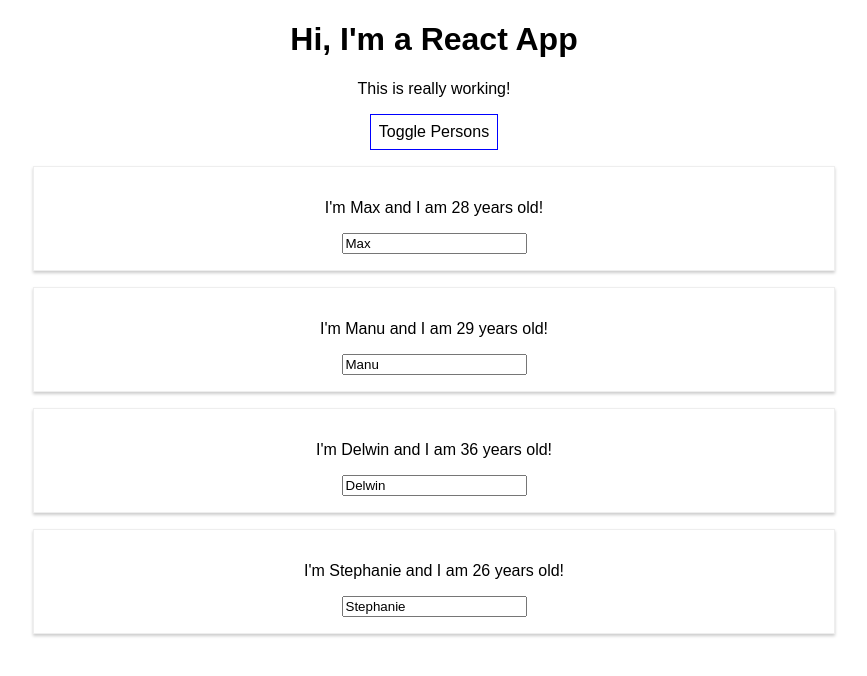
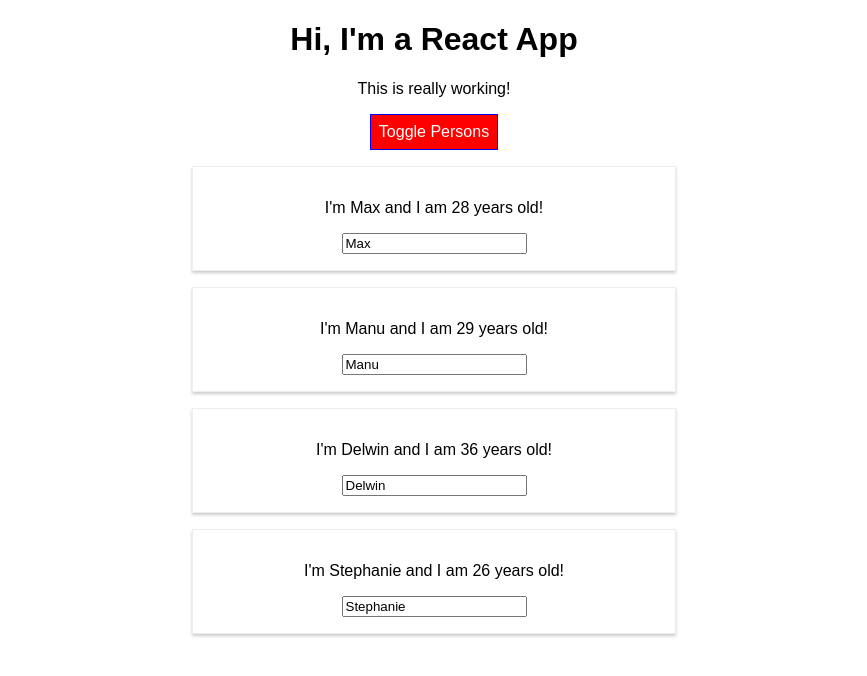
Before and after one commit to delwinbest/react-complete-guide-LEGACY, a React (Create React App) app: page / in a window 1280 px wide. Both pictures are taken after a click on the button "Toggle Persons". Shown: the top 676 px of the page, without its empty margins (206-1073 px from the left). Built offline with nearby package versions, Linux system fonts and the light colour scheme.

Commit message:
add radium

```diff
--- a/package.json
+++ b/package.json
@@ -3,6 +3,7 @@
   "version": "0.1.0",
   "private": true,
   "dependencies": {
+    "radium": "^0.26.1",
     "react": "^16.0.0-rc.3",
     "react-dom": "^16.0.0-rc.3",
     "react-scripts": "1.0.13"
@@ -12,5 +13,8 @@
     "build": "react-scripts build",
     "test": "react-scripts test --env=jsdom",
     "eject": "react-scripts eject"
+  },
+  "resolutions": {
+    "**/**/node-gyp": "5.0.0"
   }
 }
--- a/src/App.css
+++ b/src/App.css
@@ -1,3 +1,11 @@
 .App {
   text-align: center;
 }
+
+.red {
+  color: red;
+}
+
+.bold {
+  font-weight: bold;
+}
--- a/src/App.js
+++ b/src/App.js
@@ -1,6 +1,7 @@
 import React, { Component } from 'react';
 import './App.css';
 import Person from './Person/Person';
+import Radium, {StyleRoot} from 'radium';
 
 class App extends Component {
   state = {
@@ -44,11 +45,16 @@ class App extends Component {
 
   render () {
     const style = {
-      backgroundColor: 'white',
+      backgroundColor: 'green',
+      color: 'white',
       font: 'inherit',
       border: '1px solid blue',
       padding: '8px',
-      cursor: 'pointer'
+      cursor: 'pointer',
+      ':hover': {
+        backgroundColor: 'lightgreen',
+        color: 'black'
+      }
     };
 
     let persons = null;
@@ -66,20 +72,36 @@ class App extends Component {
           })}
         </div>
       );
+      style.backgroundColor = 'red';
+      style[':hover'] = {
+        backgroundColor: 'lightcoral',
+        color: 'black'
+      };
     }
 
+    let classes = [];
+    if (this.state.persons.length <= 2) {
+      classes.push('red');
+    }
+    if (this.state.persons.length <= 1) {
+      classes.push('bold');
+    }
+
+
     return (
+      <StyleRoot>
         <div className="App">
           <h1>Hi, I'm a React App</h1>
-        <p>This is really working!</p>
+          <p className={classes.join(' ')}>This is really working!</p>
           <button
             style={style}
             onClick={this.togglePersonsHandler}>Toggle Persons</button>
             {persons}
           </div>
+        </StyleRoot>
     );
     // return React.createElement('div', {className: 'App'}, React.createElement('h1', null, 'Does this work now?'));
   }
 }
 
-export default App;
+export default Radium(App);
--- a/src/Person/Person.js
+++ b/src/Person/Person.js
@@ -1,10 +1,17 @@
 import React from 'react';
+import Radium from 'radium';
 
 import './Person.css';
 
 const person = ( props ) => {
+    const style = {
+        '@media (min-width: 500px)': {
+            width: '450px'
+        }
+    };
+
     return (
-        <div className="Person">
+        <div className="Person" style={style}>
             <p onClick={props.click}>I'm {props.name} and I am {props.age} years old!</p>
             <p>{props.children}</p>
             <input type="text" onChange={props.changed} value={props.name} />
@@ -12,4 +19,4 @@ const person = ( props ) => {
     )
 };
 
-export default person;
+export default Radium(person);
```
Also changed, not shown: 1 other file (tests, documents, lock files or other folders). Lines whose indentation alone changed are shown as unchanged.
